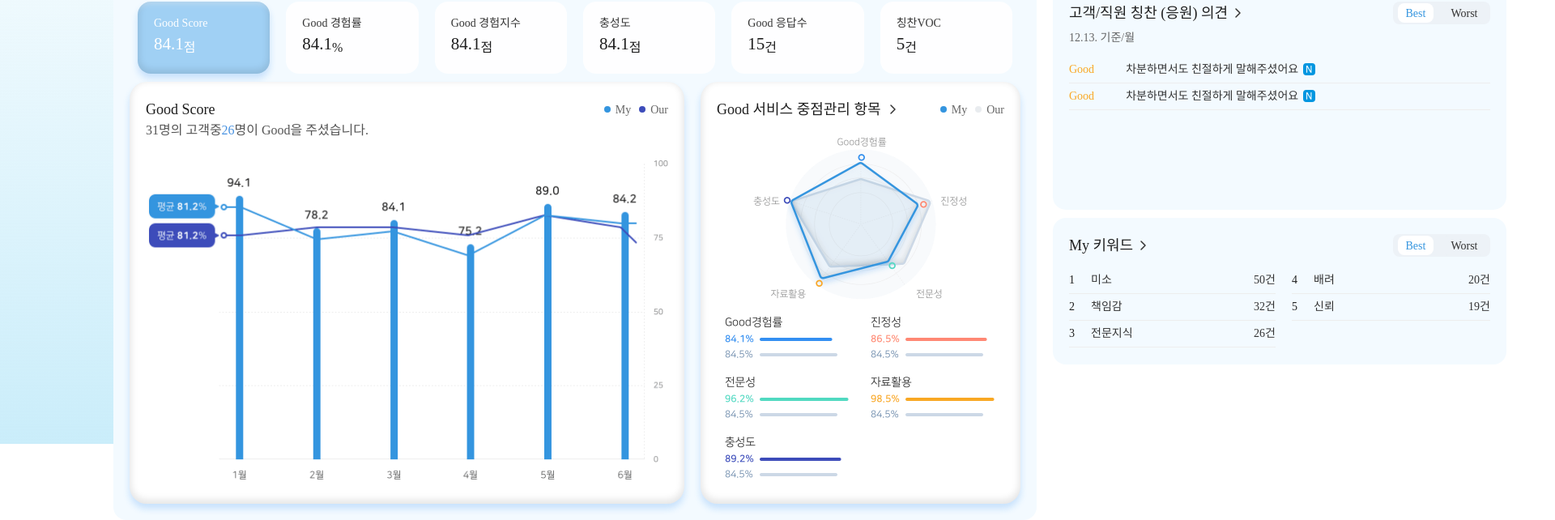
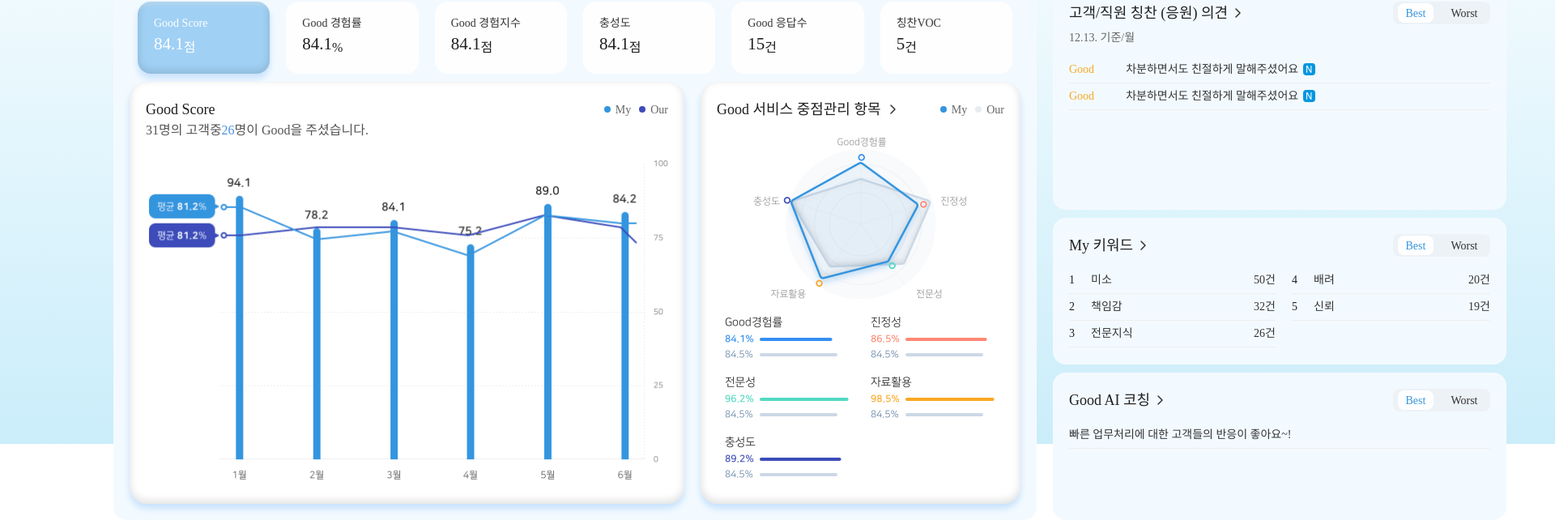
Before and after one commit to csdp0106o2ux/sinhanProject, a React (Create React App) app: page / in a window 1280 px wide. Shown: the part 252-894 px from the top of the page at 81% size, 1920 px wide, since content can reach past the window. Built offline with nearby package versions, Linux system fonts and the light colour scheme.

Commit message:
feat: add goodList components

```diff
--- a/src/components/goodCard/GoodCard.jsx
+++ b/src/components/goodCard/GoodCard.jsx
@@ -3,6 +3,7 @@ import { styled } from 'styled-components';
 
 import ToggleSwitch from '../toggleSwitch/ToggleSwitch';
 import { ReactComponent as SideArrow } from '../../assets/icons/graySideArrow.svg';
+import GoodList from '../goodList/GoodList';
 
 const Container = styled.div`
     padding: 20px;
@@ -44,6 +45,7 @@ const GoodCard = () => {
                 </TitleWrap>
                 <ToggleSwitch />
             </SpaceWrap>
+            <GoodList />
         </Container>
     );
 };
--- /dev/null
+++ b/src/components/goodList/GoodList.jsx
@@ -0,0 +1,32 @@
+import React from 'react';
+import { styled } from 'styled-components';
+
+const Container = styled.div`
+    width: 520px;
+    height: 33px;
+    display: flex;
+    align-items: center;
+    box-shadow: 0 1px 0 0 #ededed;
+    background-color: rgba(255, 255, 255, 0);
+`;
+
+const ListText = styled.span`
+    font-family: NanumSquareOTFR;
+    font-size: 14px;
+    font-weight: normal;
+    font-stretch: normal;
+    font-style: normal;
+    line-height: 1.5;
+    letter-spacing: normal;
+    color: #333;
+`;
+
+const GoodList = () => {
+    return (
+        <Container>
+            <ListText>빠른 업무처리에 대한 고객들의 반응이 좋아요~!</ListText>
+        </Container>
+    );
+};
+
+export default GoodList;
--- a/src/components/index.jsx
+++ b/src/components/index.jsx
@@ -5,3 +5,5 @@ export { default as ScoreGraphCard } from './scoreGraphCard/ScoreGraphCard';
 export { default as KeywordList } from './keywordList/KeywordList';
 export { default as KeywordCard } from './keywordCard/KeywordCard';
 export { default as ToggleSwitch } from './toggleSwitch/ToggleSwitch';
+export { default as GoodCard } from './goodCard/GoodCard';
+export { default as GoodList } from './goodList/GoodList';
--- a/src/components/keywordCard/KeywordCard.jsx
+++ b/src/components/keywordCard/KeywordCard.jsx
@@ -6,6 +6,7 @@ import KeywordList from '../keywordList/KeywordList';
 import ToggleSwitch from '../toggleSwitch/ToggleSwitch';
 
 const Container = styled.div`
+    margin-bottom: 10px;
     padding: 20px;
     width: 560px;
     height: 181px;
--- a/src/pages/goodTab1/components/style.jsx
+++ b/src/pages/goodTab1/components/style.jsx
@@ -2,7 +2,7 @@ import { styled } from 'styled-components';
 
 const Container = styled.div`
     padding: 98px 60px 20px 140px;
-    width: 100%;
+    width: 1920px;
     height: 100vh;
     -webkit-backdrop-filter: blur(8px);
     backdrop-filter: blur(8px);
--- a/src/pages/goodTab1/index.jsx
+++ b/src/pages/goodTab1/index.jsx
@@ -4,7 +4,7 @@ import { ReactComponent as BlueSideArrow } from '../../assets/icons/blueSideArro
 import { ReactComponent as Notification } from '../../assets/icons/combinedShape.svg';
 import { Container, BoardTitleWrap, FlexWrap, BoardTitle, BannerWrap, BannerText, IconWrap, DropDownWrap, DropDownText, ScoreWrap, NoticeWrap } from './components/style';
 import ScoreCard from './components/scoreCard/ScoreCard';
-import { DropDown, ScoreGraphCard } from '../../components';
+import { DropDown, GoodCard, ScoreGraphCard } from '../../components';
 import RadarCard from './components/radarCard/RadarCard';
 import KeywordCard from '../../components/keywordCard/KeywordCard';
 import KeywordList from '../../components/keywordList/KeywordList';
@@ -119,6 +119,7 @@ const GoodTab1 = () => {
                 <NoticeWrap>
                     <ComplimentCard />
                     <KeywordCard />
+                    <GoodCard />
                 </NoticeWrap>
             </FlexWrap>
         </Container>
```
